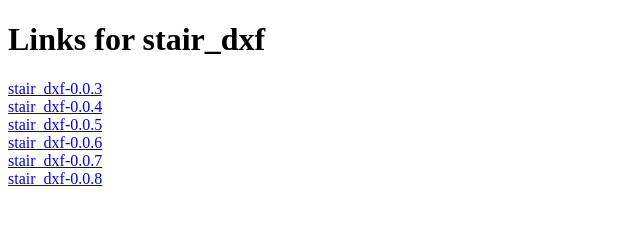
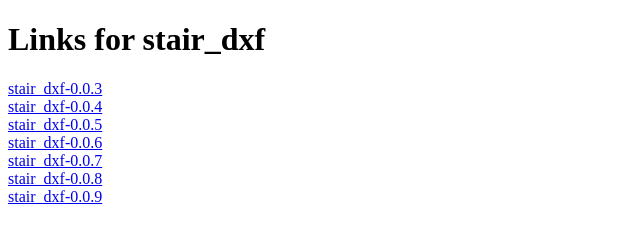
Before and after one commit to IBLofCQU/LBLofCQU.github.io, a plain HTML site: page stair-dxf/index.html in a window 1280 px wide. Shown: the whole page, without its empty margins (0-640 px from the left). Drawn offline with Linux system fonts and the light colour scheme.

Commit message:
stair_dxf模块版本为0.0.9

```diff
--- a/stair-dxf/index.html
+++ b/stair-dxf/index.html
@@ -18,5 +18,7 @@
    data-requires-python="&gt;=3.6.0">stair_dxf-0.0.7</a><br/>
 <a href="git+ssh://git@github.com/iblofcqu/stair_dxf.git@v0.0.8#egg=stair_dxf-0.0.8"
    data-requires-python="&gt;=3.6.0">stair_dxf-0.0.8</a><br/>
+<a href="git+ssh://git@github.com/iblofcqu/stair_dxf.git@v0.0.9#egg=stair_dxf-0.0.9"
+   data-requires-python="&gt;=3.6.0">stair_dxf-0.0.9</a><br/>
 </body>
 </html>
```
